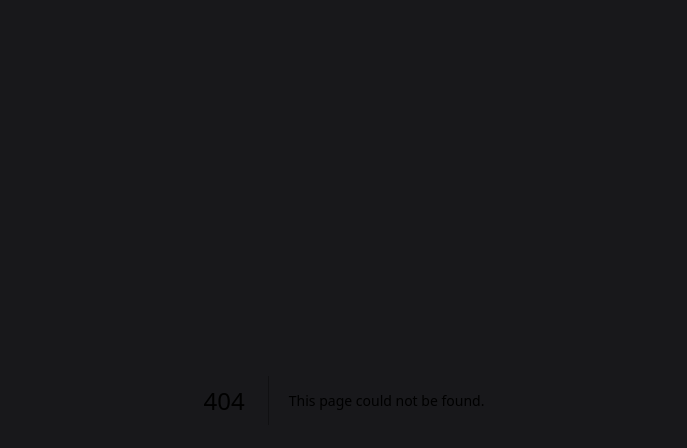
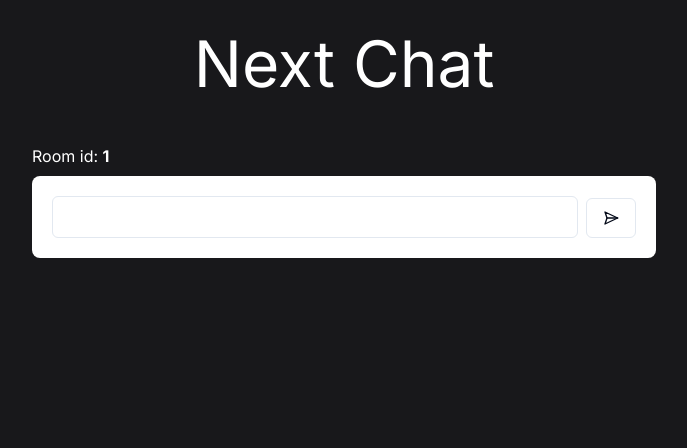
Before and after one commit to JefteMedeiros/next-chat, a Next.js app: page /chatroom/1 in a window 1280 px wide. Before the commit this address had no page. Shown: the top 448 px of the page, without its empty margins (296-983 px from the left). Built offline with nearby package versions, Linux system fonts and the light colour scheme.

Commit message:
chatroom

```diff
--- /dev/null
+++ b/src/app/chatroom/[id]/page.tsx
@@ -0,0 +1,30 @@
+import { SendHorizonal } from "lucide-react"
+
+import { Button } from "@/components/ui/button"
+
+export default function ChatRoom({ params }: { params: { id: string } }) {
+  const { id } = params
+
+  return (
+    <div>
+      <h1 className="text-white text-[4rem] mt-4 text-center">Next Chat</h1>
+      <div className="m-auto mt-8 max-w-[624px] w-full">
+        <span className="text-white">
+          Room id: <b>{id}</b>
+        </span>
+        <div className="bg-white rounded-lg flex flex-col gap-4 items-end p-5 mt-2">
+          <div className="flex items-end gap-2 w-full h-fit">
+            <div
+              contentEditable={true}
+              className="py-2 px-3 max-w-[calc(100%-50px)] w-full border-input border rounded-md min-h-full break-words whitespace-pre-wrap"
+              placeholder="Enter a message"
+            />
+            <Button variant="outline">
+              <SendHorizonal size={16} />
+            </Button>
+          </div>
+        </div>
+      </div>
+    </div>
+  )
+}
--- a/src/app/layout.tsx
+++ b/src/app/layout.tsx
@@ -6,8 +6,8 @@ import "./globals.css"
 const inter = Inter({ subsets: ["latin"] })
 
 export const metadata = {
-  title: "Create Next App",
-  description: "Generated by create next app",
+  title: "Next chat",
+  description: "A chat app built with Next.js",
 }
 
 export default function RootLayout({
--- /dev/null
+++ b/src/components/ui/textarea.tsx
@@ -0,0 +1,24 @@
+import * as React from "react"
+
+import { cn } from "@/lib/utils"
+
+export interface TextareaProps
+  extends React.TextareaHTMLAttributes<HTMLTextAreaElement> {}
+
+const Textarea = React.forwardRef<HTMLTextAreaElement, TextareaProps>(
+  ({ className, ...props }, ref) => {
+    return (
+      <textarea
+        className={cn(
+          "flex min-h-[80px] w-full rounded-md border border-input bg-background px-3 py-2 text-sm ring-offset-background placeholder:text-muted-foreground focus-visible:outline-none focus-visible:ring-2 focus-visible:ring-ring focus-visible:ring-offset-2 disabled:cursor-not-allowed disabled:opacity-50",
+          className
+        )}
+        ref={ref}
+        {...props}
+      />
+    )
+  }
+)
+Textarea.displayName = "Textarea"
+
+export { Textarea }
```
